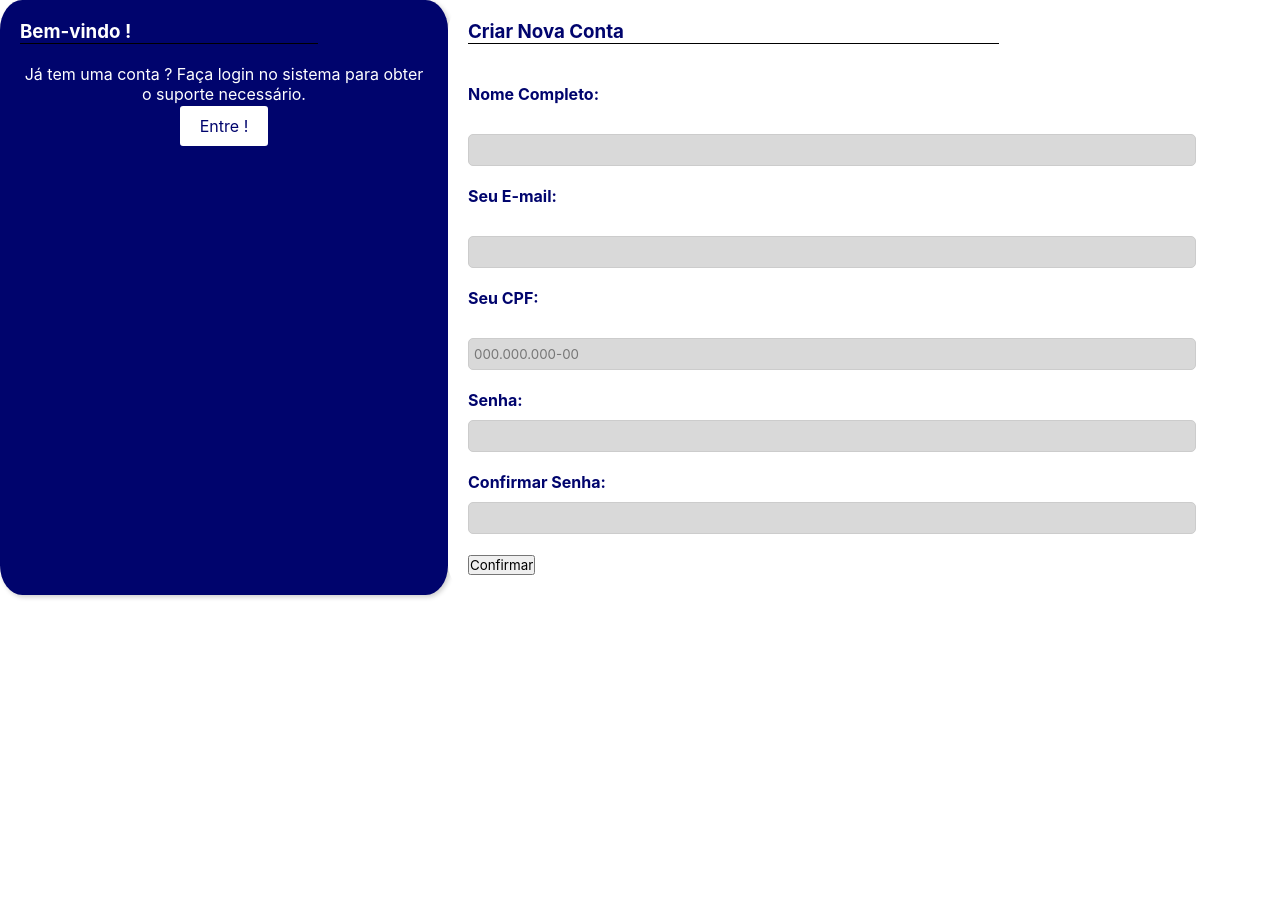
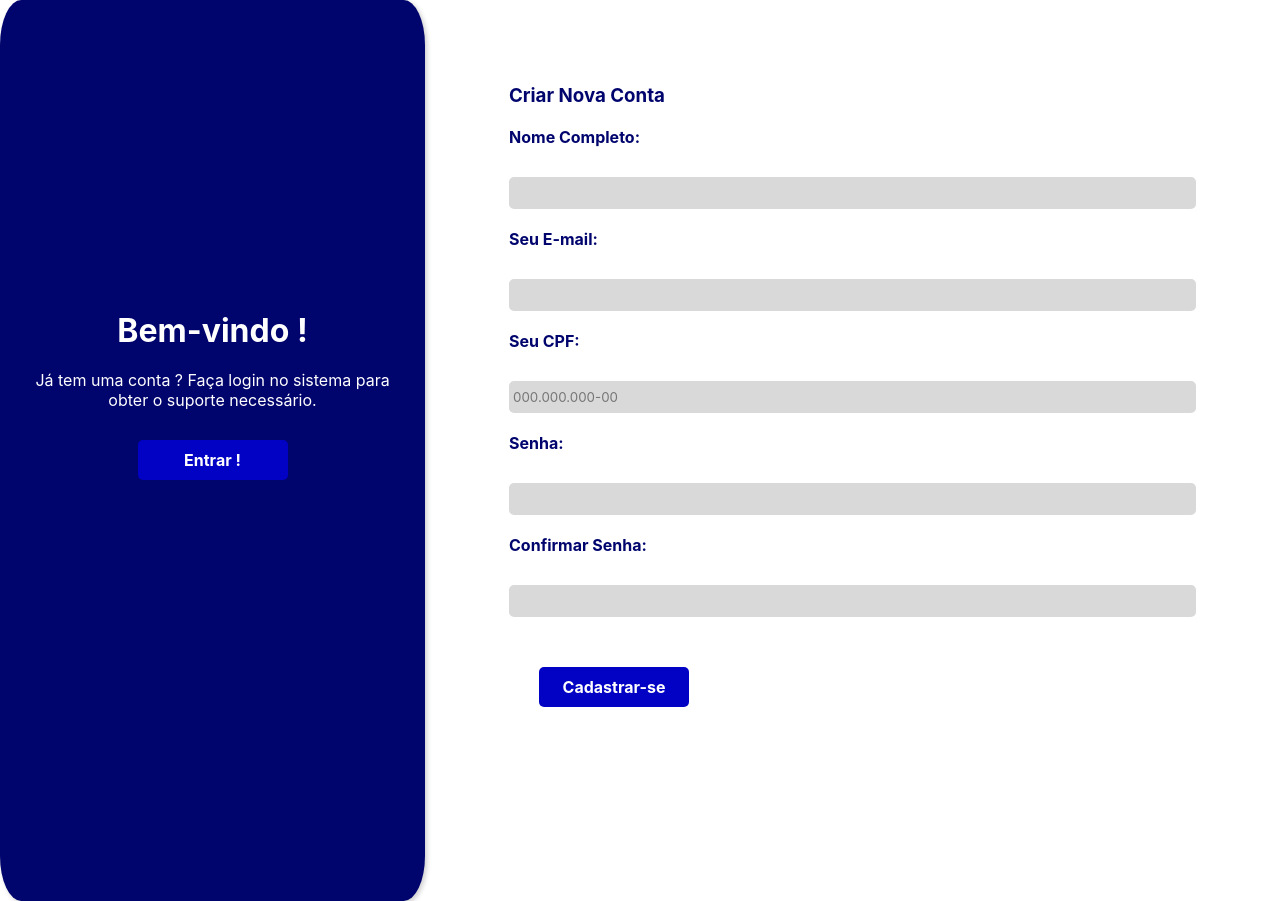
Before and after one commit to Code-Nine-FTC/API-2024.1, a React (Create React App) app in the folder src/Frontend/: page /registro in a window 1280 px wide. Before the commit the page ends 800 px from the top, so only its background shows below. Built offline with nearby package versions, Linux system fonts and the light colour scheme.

Commit message:
Mudança no Css
Correção de bugs nos arquivos CSS.

```diff
--- a/src/Frontend/src/component/alterinfocliente/altdeinfocliente.css
+++ b/src/Frontend/src/component/alterinfocliente/altdeinfocliente.css
@@ -93,17 +93,17 @@ input{
     transform: scale(1.1);
 
 }
-h1{
+
+
+
+.titulo{
+    position: relative;
+    display: flex;
+    margin-top: 5%;
+    margin-left: 35.6%;
     text-align: flex;
     display: flex;
     margin-bottom: 20px;
     border-bottom: 1px solid black;
     width: 44%;
 }
-.titulo{
-    position: relative;
-    display: flex;
-    margin-top: 5%;
-    margin-left: 35.6%;
-
-}
--- a/src/Frontend/src/component/alterinfosup/altdeinfosuporte.css
+++ b/src/Frontend/src/component/alterinfosup/altdeinfosuporte.css
@@ -93,17 +93,16 @@ input{
     transform: scale(1.1);
 
 }
-h1{
+
+
+.titulo{
+    position: relative;
+    display: flex;
+    margin-top: 10%;
+    margin-left: 20.9%;
     text-align: flex;
     display: flex;
     margin-bottom: 20px;
     border-bottom: 1px solid black;
     width: 73%;
 }
-.titulo{
-    position: relative;
-    display: flex;
-    margin-top: 10%;
-    margin-left: 20.9%;
-
-}
--- a/src/Frontend/src/component/registro/registro.css
+++ b/src/Frontend/src/component/registro/registro.css
@@ -1,8 +1,13 @@
+
+
 .container {
   display: flex;
-
 }
 .bemvindo {
+  display: flex;
+  flex-direction: column;
+  align-items: center;
+  justify-content: center;
   background-color: #00046D;
   color: white;
   padding: 20px;
@@ -10,63 +15,46 @@
   border-radius: 5%;
   text-align: center;
   box-shadow: 2px 2px 5px rgba(0, 0, 0, 0.2);
+
+}
+
+.title{
+  font-size: xx-large;
 }
 
 .form {
   background-color: white;
   color: #00046D;
   padding: 20px;
-    width: 60%; /* Metade da largura da tela */
+  width: 60%;
   border-radius: 5%;
+  margin: 5%;
 }
 
-  .form label {
-    display: block; /* Define os rótulos em uma nova linha */
-    margin-bottom: 10px; /* Adiciona espaço entre os rótulos */
-    font-weight: bold; /* Deixa o texto do rótulo em negrito */
+.form label {display: block;margin-bottom: 10px; font-weight: bold;
 }
 
 .form input[type="text"],
 .form input[type="email"],
-  .form input[type="password"] {
-    width: 100%; /* Ocupa toda a largura do container pai */
-    padding: 5px; /* Espaçamento interno */
-    margin-bottom: 20px; /* Adiciona espaço entre os campos */
-    border: 1px solid #ccc; /* Borda com cor cinza */
-    border-radius: 5px; /* Arredondamento dos cantos */
+.form input[type="password"] {width: 100%;
 }
 
-  /* Estilo para o botão de enviar */
+
 .form input[type="submit"] {
-    width: 100%; /* Ocupa toda a largura do container pai */
-    padding: 10px; /* Espaçamento interno */
-    background-color: #00046D; /* Cor de fundo do botão */
-    color: white; /* Cor do texto do botão */
-    border: none; /* Remove a borda */
-    border-radius: 5px; /* Arredondamento dos cantos */
-    cursor: pointer; /* Cursor de mão ao passar por cima */
+  width: 100%;
+  padding: 10px;
+  background-color: #00046D;
+  color: white;
+  border: none;
+  border-radius: 5px;
+  cursor: pointer;
 }
 
-  /* Estilizando o placeholder (texto de exemplo) nos campos de entrada */
+
 .form input::placeholder {
-    color: #777; /* Cor do texto do placeholder */
+  color: #777;
 }
 
 .form form {
-    border: none; /* Remove a borda do formulário */
+  border: none;
 }
-
-  .custom-button {
-    display: inline-block; /* Exibe a div como um bloco */
-    padding: 10px 20px; /* Adiciona espaçamento interno */
-    background-color: white; /* Cor de fundo */
-    color: #00046D; /* Cor do texto */
-    border: 2px solid #00046D; /* Borda sólida com a cor do texto */
-    border-radius: 5px; /* Arredondamento dos cantos */
-    cursor: pointer; /* Cursor de mão ao passar por cima */
-  }
-
-  .custom-button:hover {
-    background-color: #0018A8; /* Altera a cor de fundo ao passar o mouse */
-    color: white; /* Altera a cor do texto ao passar o mouse */
-  }
--- a/src/Frontend/src/pages/registroPage.tsx
+++ b/src/Frontend/src/pages/registroPage.tsx
@@ -5,10 +5,12 @@ const Registro = () => {
         <>
         <section className='container'>
             <section className="bemvindo">
-                <h1>Bem-vindo !</h1>
+                <h1 className='title'>Bem-vindo !</h1><br></br>
                 <p>Já tem uma conta ? Faça login no sistema para obter o suporte necessário. </p>
-                <div className='custom-button'>
-                    Entre !
+                <div className='button'>
+                 <div id='Editar'>
+                 Entrar !
+                </div>
                 </div>
             </section>
             <section className="form">
@@ -17,20 +19,24 @@ const Registro = () => {
 
                     <label>Nome Completo:</label><br></br>
                     <input type="text" id='nome' name="nome" required></input><br></br>
-
+                    <br></br>
                     <label>Seu E-mail:</label><br></br>
                     <input type="email" id="email" name="email" required></input><br></br>
-
+                    <br></br>
                     <label>Seu CPF:</label><br></br>
                     <input type="text" id="cpf" name="cpf" pattern="\d{3}\.\d{3}\.\d{3}-\d{2}" placeholder="000.000.000-00" required></input><br></br>
-
-                    <label>Senha:</label>
+                    <br></br>
+                    <label>Senha:</label><br></br>
                     <input type='password' id='senha' name="senha" required></input><br></br>
-
-                    <label>Confirmar Senha:</label>
+                    <br></br>
+                    <label>Confirmar Senha:</label><br></br>
                     <input type="password" id="confirmarsenha" name="senha" required></input><br></br>
-
-                    <button>Confirmar</button>
+                    <br></br>
+                    <div className='button'>
+                        <div id='Editar'>
+                            Cadastrar-se
+                        </div>
+                    </div>
                 </form>
             </section>
         </section>
```
Lines whose indentation alone changed are shown as unchanged.
